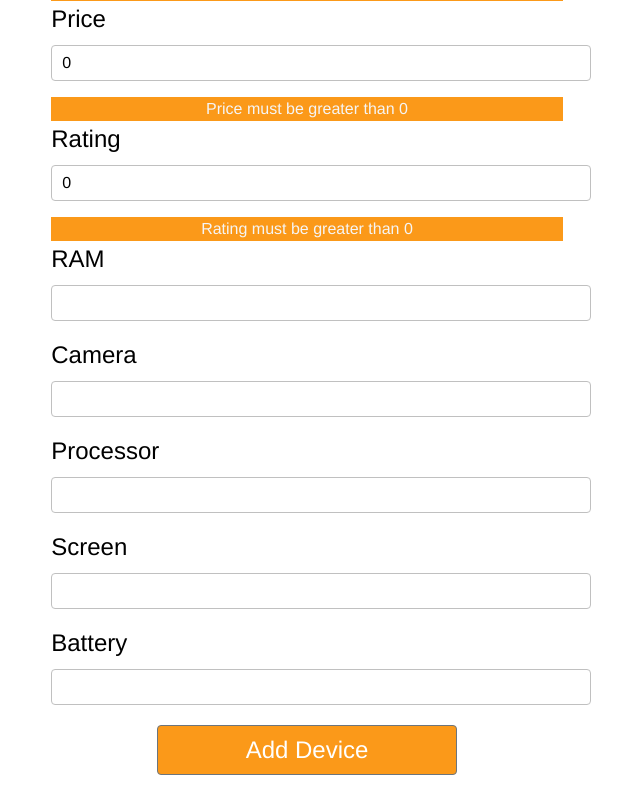
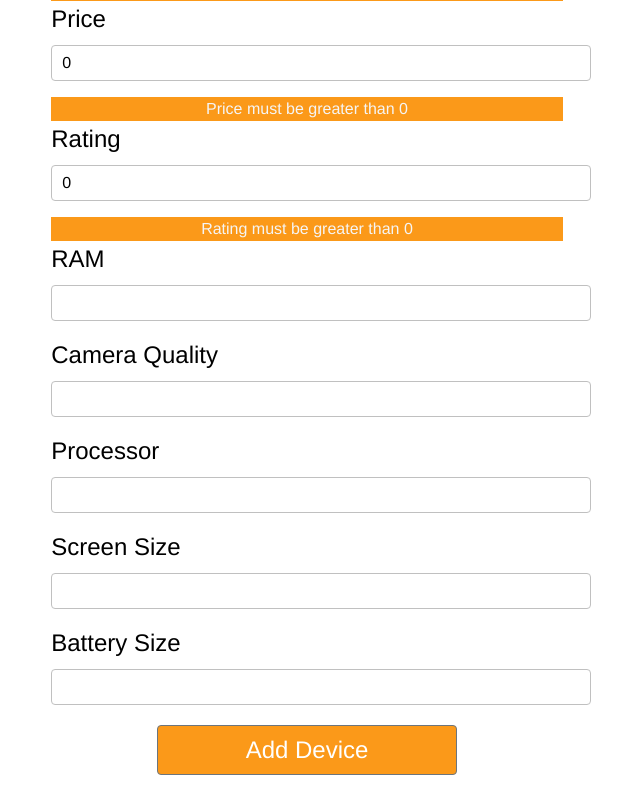
Before and after one commit to luke-foxed/WebDev-Assignment2, a Vue app: page /#/add in a window 1280 px wide. Shown: the part 656-1447 px from the top of the page, without its empty margins (333-973 px from the left). Built offline with nearby package versions, Linux system fonts and the light colour scheme; what vue-animejs, vue-particles, vue-sweetalert, vue-tables-2 would draw is missing.

Commit message:
Bug Fixes

```diff
--- a/src/components/Add.vue
+++ b/src/components/Add.vue
@@ -37,13 +37,16 @@ export default {
       price: 0,
       upvotes: 0,
       rating: 0,
-      specs: {
-        processor: '',
-        ram: 0,
-        camera: 0,
-        screen: 0,
-        battery: 0
-      },
+      specs: [
+        {
+          batterysize: 0,
+          cameraquality: 0,
+          screensize: 0,
+          processor: '',
+          ram: 0
+        }
+      ],
+
       submitStatus: null
     }
   },
@@ -55,6 +58,7 @@ export default {
       DeviceService.postDevice(device)
         .then(response => {
           console.log(response)
+          console.log('Added device to database', device)
         })
         .catch(error => {
           this.errors.push(error)
--- a/src/components/AddForm.vue
+++ b/src/components/AddForm.vue
@@ -38,28 +38,28 @@
             </div>
             <div class="error" v-if="!$v.ram.between">RAM must be greater than 0</div>
 
-            <div class="form-group" :class="{ 'form-group--error': $v.camera.$error }">
-              <label class="form-control-label" name="camera">Camera </label>
-              <input class="form__input" type="number" v-model.trim="camera"/>
+            <div class="form-group" :class="{ 'form-group--error': $v.cameraquality.$error }">
+              <label class="form-control-label" name="cameraquality">Camera Quality </label>
+              <input class="form__input" type="number" v-model.trim="cameraquality"/>
             </div>
-            <div class="error" v-if="!$v.camera.between">Camera must be greater than 0</div>
+            <div class="error" v-if="!$v.cameraquality.between">Camera Quality must be greater than 0</div>
 
             <div class="form-group" :class="{ 'form-group--error': $v.processor }">
               <label class="form-control-label" name="processor">Processor</label>
               <input class="form__input" v-model.trim="processor"/>
             </div>
 
-            <div class="form-group" :class="{ 'form-group--error': $v.screen.$error }">
-              <label class="form-control-label" name="screen">Screen</label>
-              <input class="form__input" type="number" v-model.trim="screen"/>
+            <div class="form-group" :class="{ 'form-group--error': $v.screensize.$error }">
+              <label class="form-control-label" name="screensize">Screen Size</label>
+              <input class="form__input" type="number" v-model.trim="screensize"/>
             </div>
-            <div class="error" v-if="!$v.screen.between">Screen must be greater than 0</div>
+            <div class="error" v-if="!$v.screensize.between">Screen Size must be greater than 0</div>
 
-            <div class="form-group" :class="{ 'form-group--error': $v.battery.$error }">
-              <label class="form-control-label" name="battery">Battery </label>
-              <input class="form__input" type="number" v-model.trim="battery"/>
+            <div class="form-group" :class="{ 'form-group--error': $v.batterysize.$error }">
+              <label class="form-control-label" name="batterysize">Battery Size </label>
+              <input class="form__input" type="number" v-model.trim="batterysize"/>
             </div>
-            <div class="error" v-if="!$v.battery.between">Battery must be greater than 0</div>
+            <div class="error" v-if="!$v.batterysize.between">Battery Size must be greater than 0</div>
 
             <p>
               <button class="btn btn-secondary btn1" type="submit" :disabled="submitStatus === 'PENDING'">Add Device
@@ -102,13 +102,15 @@ export default {
       price: 0,
       upvotes: 0,
       rating: 0,
-      specs: {
-        processor: '',
-        ram: 0,
-        camera: 0,
-        screen: 0,
-        battery: 0
-      },
+      specs: [
+        {
+          batterysize: 0,
+          cameraquality: 0,
+          screensize: 0,
+          processor: ' ',
+          ram: 0
+        }
+      ],
       props: ['deviceBtnTitle'],
       submitStatus: null
     }
@@ -130,15 +132,15 @@ export default {
       required,
       between: between(1, 1000)
     },
-    camera: {
+    cameraquality: {
       required,
       between: between(1, 1000)
     },
-    screen: {
+    screensize: {
       required,
       between: between(1, 1000)
     },
-    battery: {
+    batterysize: {
       required,
       between: between(1, 1000)
     }
@@ -156,14 +158,15 @@ export default {
           this.submitStatus = 'OK'
           var adddevice = {
             producttype: this.devicetype,
-            specs: [{
-              battery: this.battery,
-              camera: this.camera,
-              screen: this.screen,
-              processor: this.processor,
-              ram: this.ram
-            }
-            ],
+            specs:
+              {
+                batterysize: this.batterysize,
+                cameraquality: this.cameraquality,
+                screensize: this.screensize,
+                processor: this.processor,
+                ram: this.ram
+              },
+
             price: this.price,
             upvotes: this.upvotes,
             productname: this.devicename,
--- a/src/components/Devices.vue
+++ b/src/components/Devices.vue
@@ -35,7 +35,7 @@ export default {
       props: ['_id'],
       devices: [],
       errors: [],
-      columns: ['_id', 'producttype', 'productname', 'upvotes', 'rating', 'price', 'specs', 'upvote', 'edit', 'remove', 'view'],
+      columns: ['_id', 'producttype', 'productname', 'upvotes', 'rating', 'price', 'upvote', 'edit', 'remove'],
       options: {
         childRow: 'upvote',
         perPage: 10,
@@ -48,7 +48,6 @@ export default {
           upvotes: 'Upvotes',
           rating: 'Rating',
           price: 'Price',
-          specs: 'Specs',
           upvote: 'Upvote',
           edit: 'Edit',
           remove: 'Remove'
```
Also changed, not shown: src/components/AddUserForm.vue (indentation only).
